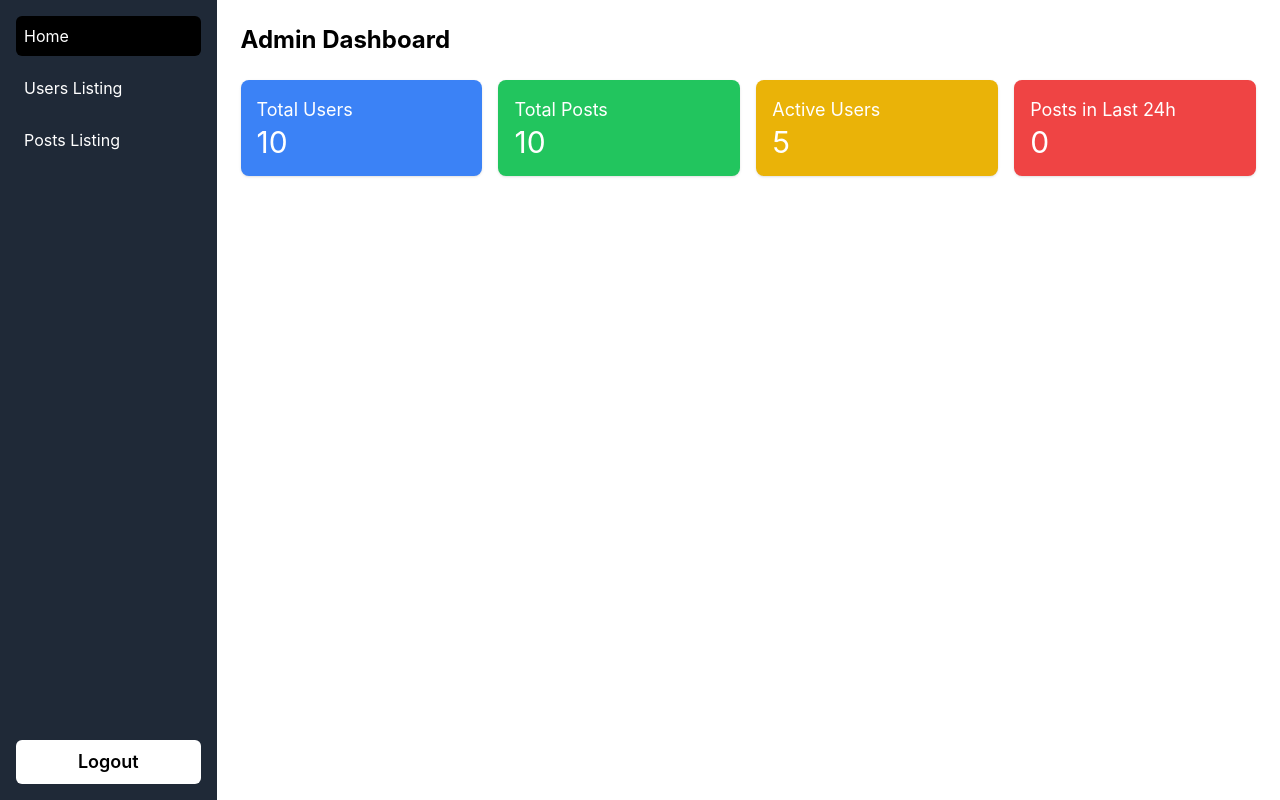
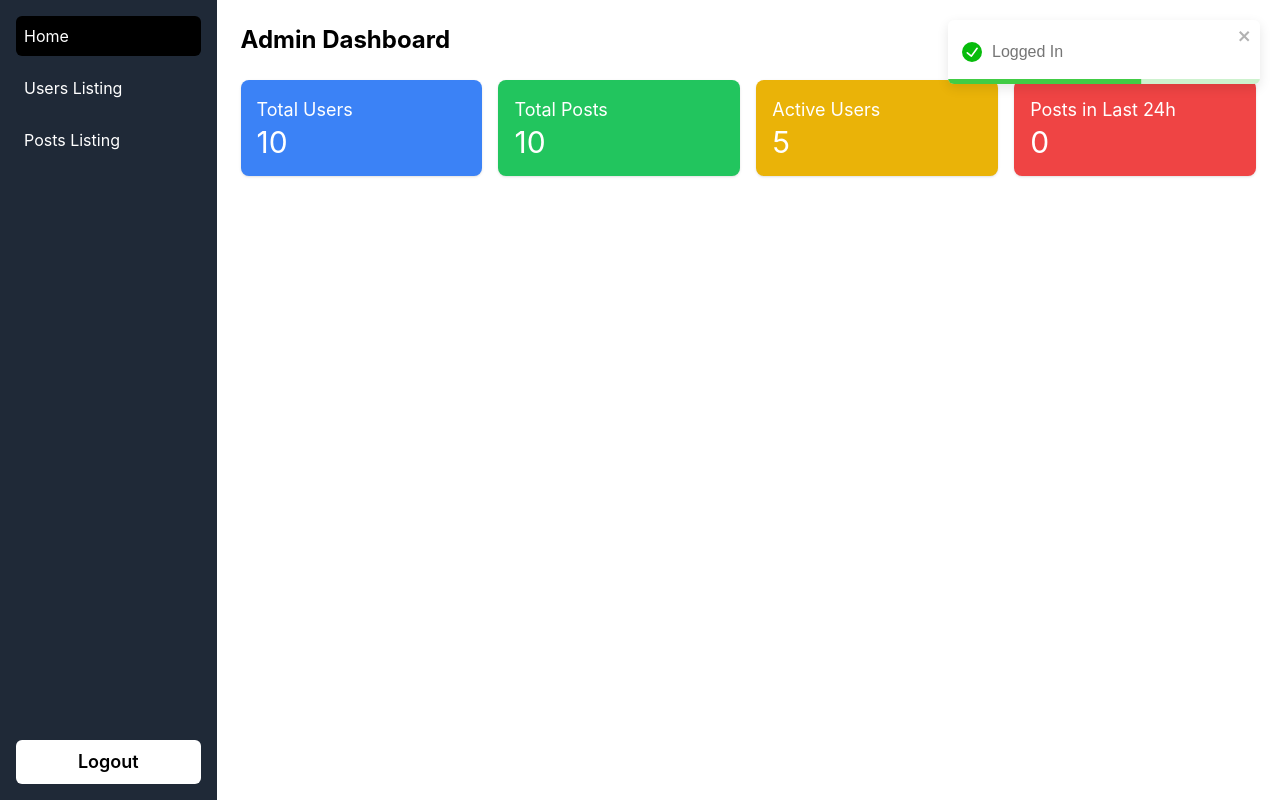
Before and after one commit to Saipatnana/social-media-admin-dashboard, a React (Create React App) app in the folder admin-dashboard/: page / in a window 1280 px wide. Both pictures are taken after typing "name@example.com", "Sample123" into the empty fields and a click on the button "Login". Built offline with nearby package versions, Linux system fonts and the light colour scheme.

Commit message:
toast is added

```diff
--- a/admin-dashboard/package.json
+++ b/admin-dashboard/package.json
@@ -3,6 +3,9 @@
   "version": "0.1.0",
   "private": true,
   "dependencies": {
+    "@emotion/react": "^11.13.0",
+    "@emotion/styled": "^11.13.0",
+    "@mui/material": "^5.16.7",
     "@testing-library/jest-dom": "^5.17.0",
     "@testing-library/react": "^13.4.0",
     "@testing-library/user-event": "^13.5.0",
@@ -11,6 +14,7 @@
     "react-dom": "^18.3.1",
     "react-router-dom": "^6.26.0",
     "react-scripts": "5.0.1",
+    "react-toastify": "^10.0.5",
     "web-vitals": "^2.1.4"
   },
   "scripts": {
--- a/admin-dashboard/src/App.js
+++ b/admin-dashboard/src/App.js
@@ -7,6 +7,8 @@ import LoginPage from "./components/LoginPage";
 import { AuthProvider } from "./context/AuthContext";
 import Layout from "./components/Layout";
 import AppLayout from "./components/AppLayout";
+import {ToastContainer} from 'react-toastify'
+import 'react-toastify/dist/ReactToastify.css';
 
 const App = () => {
   return (
@@ -29,6 +31,7 @@ const App = () => {
           </Route>
         </Routes>
       </Router>
+      <ToastContainer />
     </AuthProvider>
   );
 };
--- a/admin-dashboard/src/components/LoginPage.js
+++ b/admin-dashboard/src/components/LoginPage.js
@@ -1,6 +1,7 @@
 import React, { useState, useContext } from "react";
 import { useNavigate, Navigate } from "react-router-dom";
 import { AuthContext } from "../context/AuthContext";
+import {toast} from 'react-toastify'
 
 const LoginPage = () => {
   const [email, setEmail] = useState("");
@@ -17,6 +18,7 @@ const LoginPage = () => {
       setIsAuthenticated(true);
       localStorage.setItem("isLogin", true);
       navigate("/dash"); // Navigate to the dashboard
+      toast.success("Logged In")
     }
   };
 
--- a/admin-dashboard/src/components/Navbar.js
+++ b/admin-dashboard/src/components/Navbar.js
@@ -1,5 +1,6 @@
 import React from 'react';
 import { Link, useLocation, useNavigate } from 'react-router-dom';
+import {toast} from 'react-toastify'
 
 const Navbar = () => {
   const location  = useLocation().pathname;
@@ -8,6 +9,7 @@ const Navbar = () => {
   const onLogout = () => {
     localStorage.clear()
     navgate('/')
+    toast.success("Logged Out")
   }
 
   return (
```
Also changed, not shown: admin-dashboard/src/components/UsersListingPage.js (+10 -10 lines), 1 other file (tests, documents, lock files or other folders).
